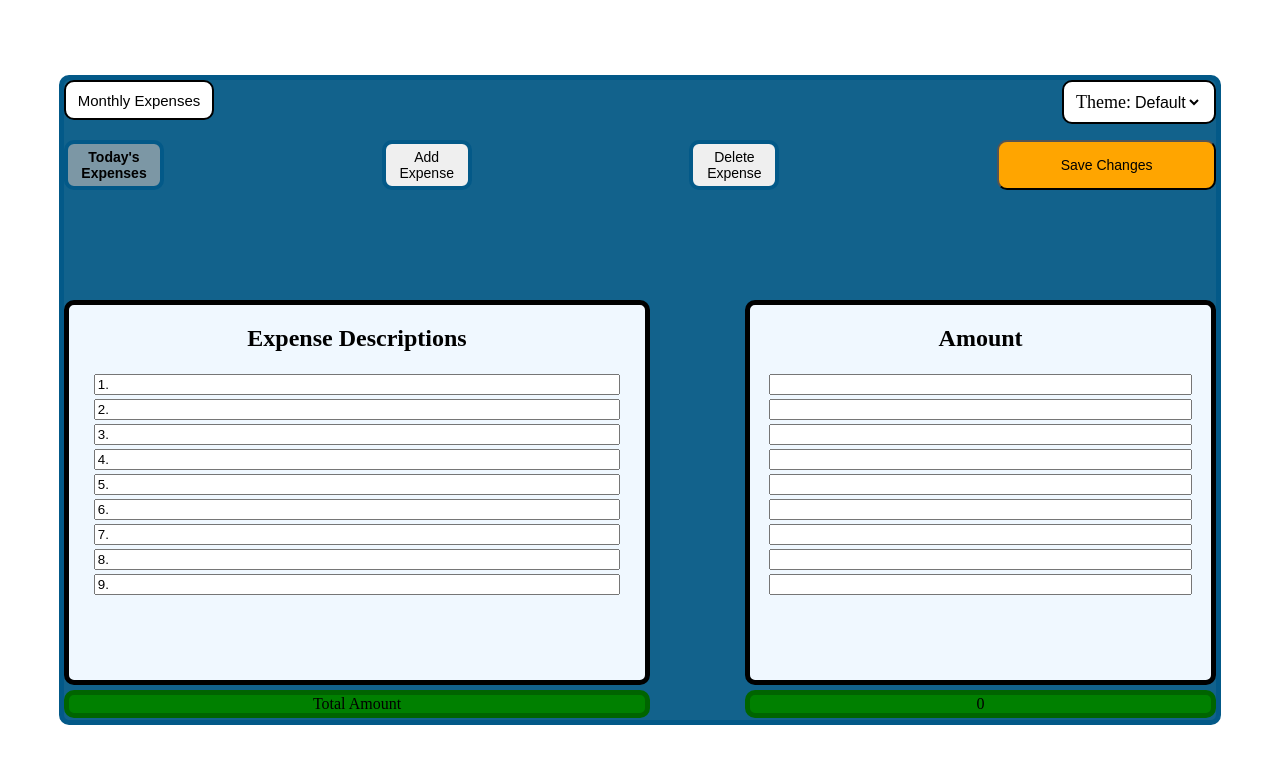
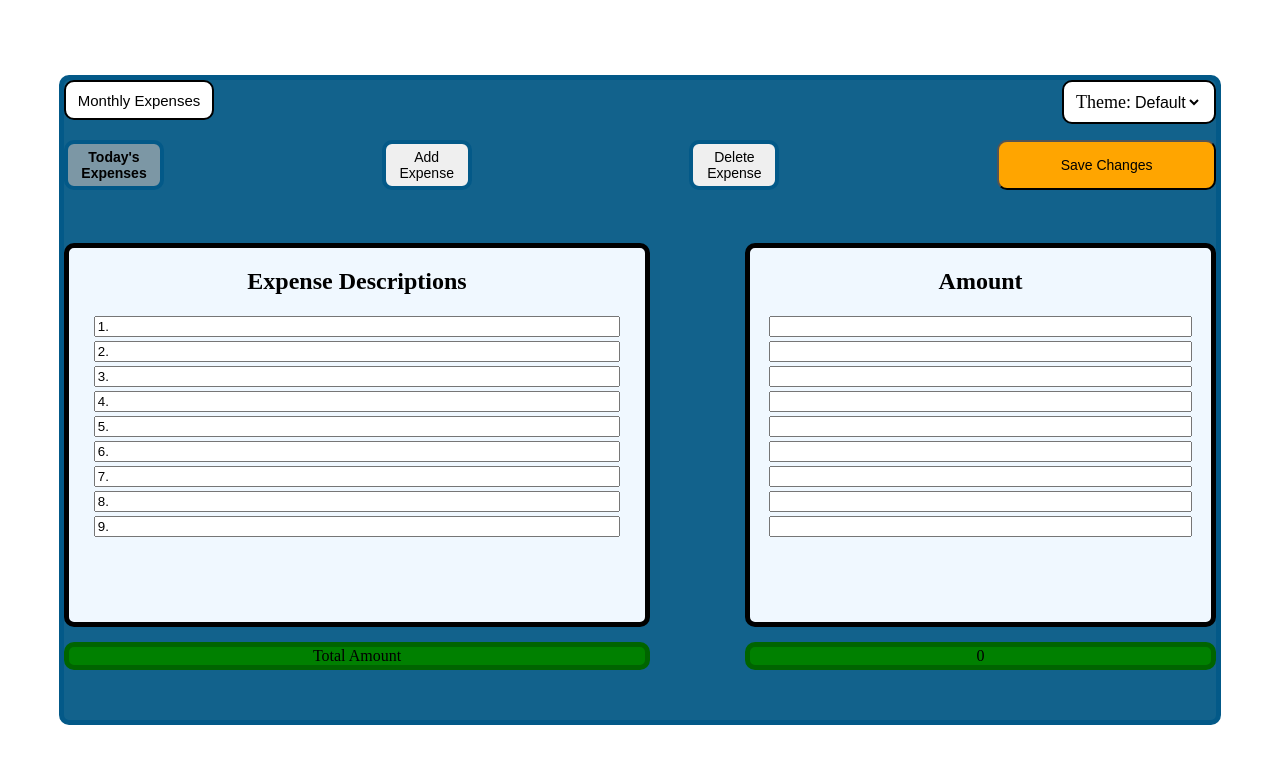
Before and after one commit to Me-priyam-jais/Expense-Tracker, a plain HTML site: page index.html in a window 1280 px wide. Drawn offline with Linux system fonts and the light colour scheme.

Commit message:
All Device Flexible

```diff
--- a/Homepagestyle.css
+++ b/Homepagestyle.css
@@ -91,7 +91,7 @@ width:100px;
   display:flex;
   align-items:center;
   justify-content:space-between;
-  margin-top:10%;
+  margin-top:5%;
   height:65%;
   gap:40px;
   }
@@ -138,7 +138,7 @@ width:100px;
   border:5px solid darkgreen;
   border-radius:10px;
   text-align: center;
-  margin-top:10px;
+  margin-top:20px;
   }
 #Total-Amount
   {
@@ -147,5 +147,5 @@ width:100px;
   border:5px solid darkgreen;
   border-radius:10px;
   text-align: center;
-  margin-top:10px;
+  margin-top:20px;
   }
```
